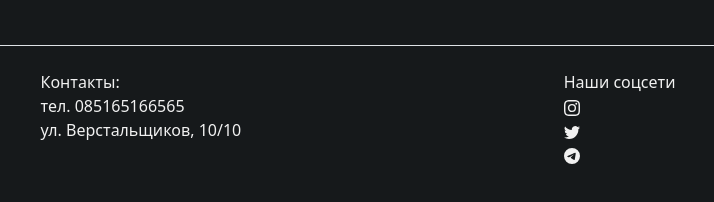
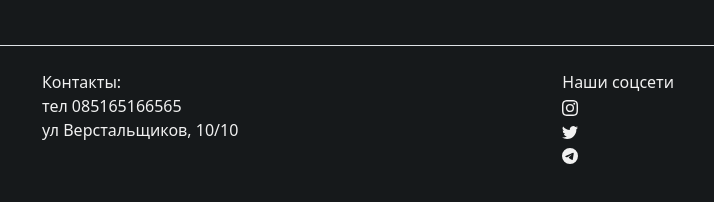
Before and after one commit to Parqenz/pon, a plain HTML site: page index.html in a window 1280 px wide. Shown: the part 1530-1732 px from the top of the page, 282-996 px from the left. Drawn offline with nearby package versions, Linux system fonts and the light colour scheme.

Commit message:
third commit

```diff
--- a/index.html
+++ b/index.html
@@ -148,7 +148,7 @@
    <footer class="pt-4 my-5 py-5 border-top">
        <div class="d-flex justify-content-evenly white">
            <div>
-                Контакты: <br> тел. 085165166565 <br> ул. Верстальщиков, 10/10
+                Контакты: <br> тел 085165166565 <br> ул Верстальщиков, 10/10
            </div>
 
            <div>
```
